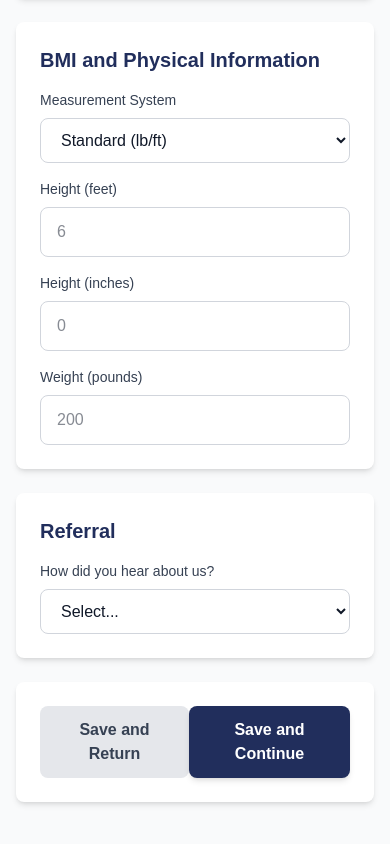
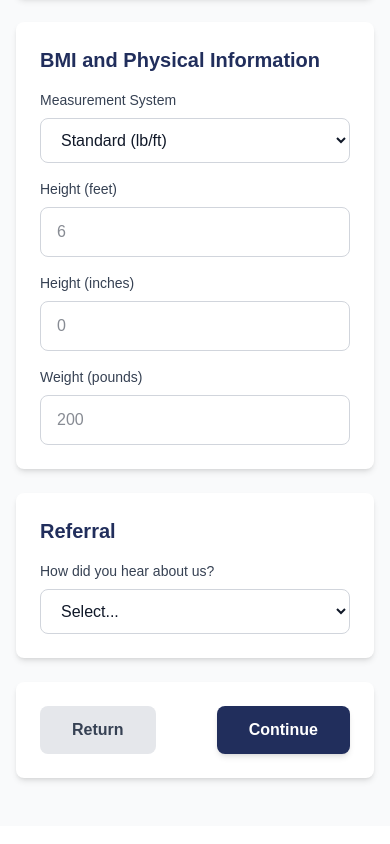
Before and after one commit to ChangeAndCode/zplendid-form, a Next.js app: page /form/patient-info in a window 390 px wide. Shown: the part 2238-3082 px from the top of the page. Built offline with nearby package versions, Linux system fonts and the light colour scheme.

Commit message:
UI fix on mobile devices with the assistant.

```diff
--- a/src/app/form/family-info/page.tsx
+++ b/src/app/form/family-info/page.tsx
@@ -280,7 +280,7 @@ export default function FamilyInfoForm() {
               {language === 'es' ? 'Anterior' : 'Previous'}
             </Button>
             <Button type="submit">
-              {language === 'es' ? 'Guardar y Continuar' : 'Save and Continue'}
+              {language === 'es' ? 'Continuar' : 'Continue'}
             </Button>
           </div>
         </form>
--- a/src/app/form/patient-info/page.tsx
+++ b/src/app/form/patient-info/page.tsx
@@ -483,10 +483,10 @@ export default function PatientInfoForm() {
               onClick={() => router.push('/')}
               variant="secondary"
             >
-              {language === 'es' ? 'Guardar y Volver' : 'Save and Return'}
+              {language === 'es' ? 'Volver' : 'Return'}
             </Button>
             <Button type="submit">
-              {language === 'es' ? 'Guardar y Continuar' : 'Save and Continue'}
+              {language === 'es' ? 'Continuar' : 'Continue'}
             </Button>
           </div>
         </form>
```
